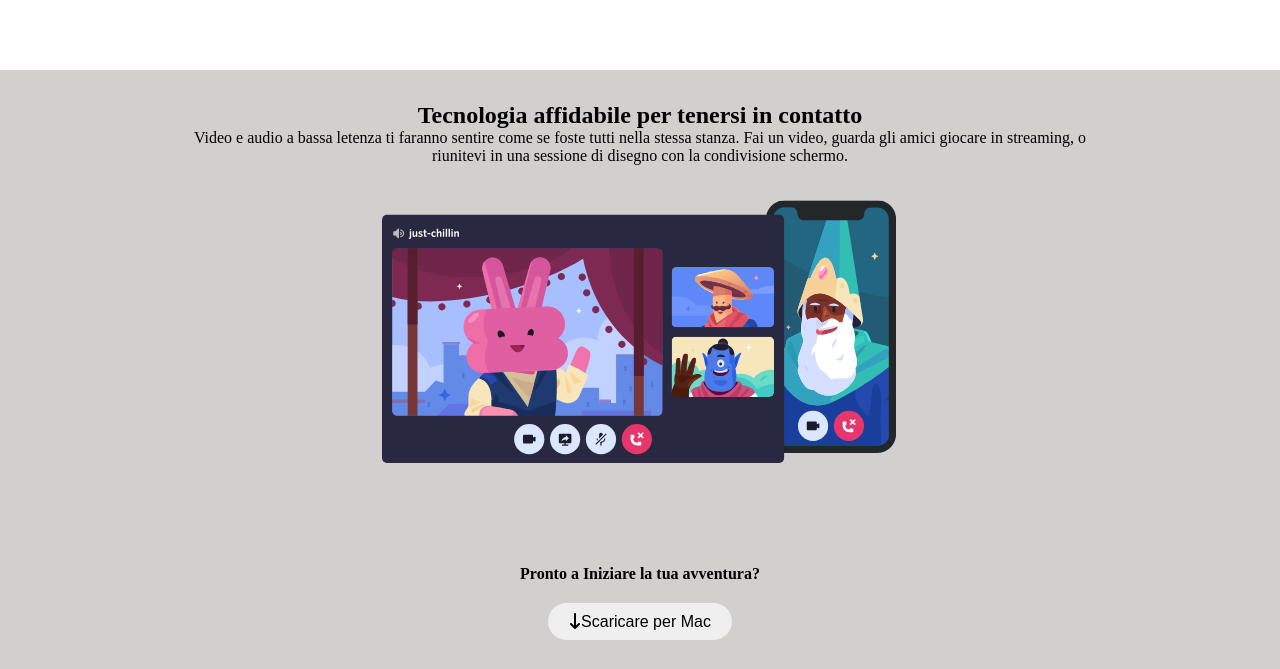
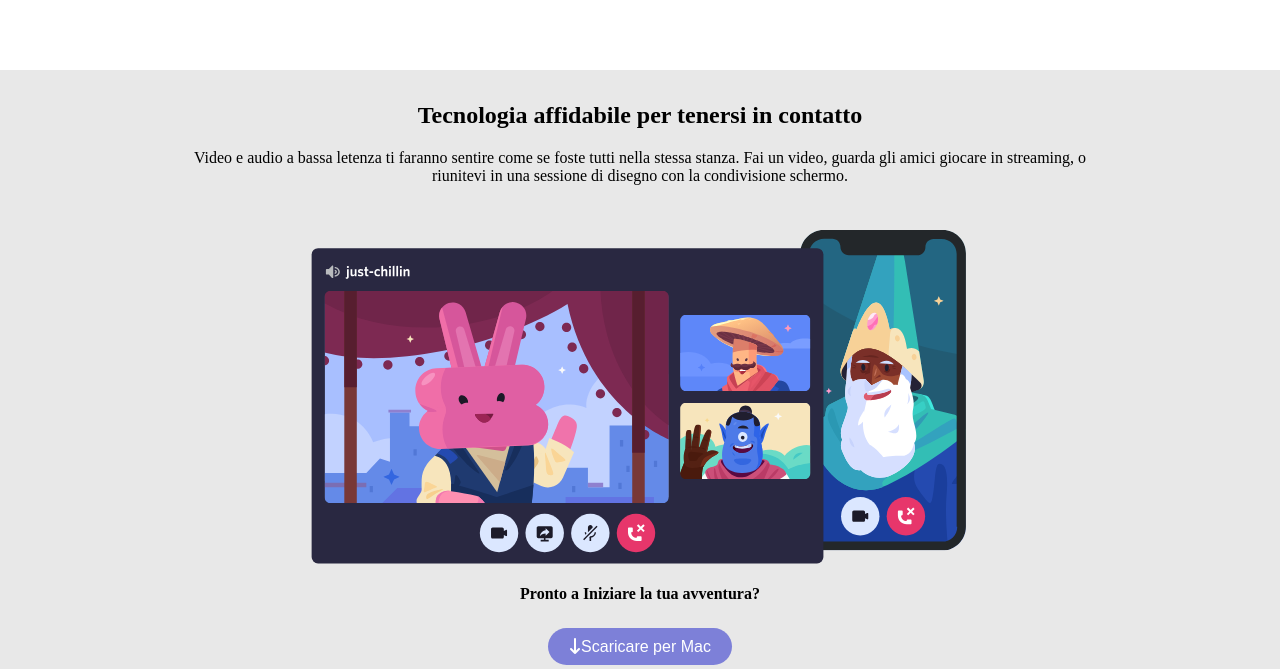
Before and after one commit to Luchito37/htmlcss-discord, a plain HTML site: page index.html in a window 1280 px wide. Shown: the part 1822-2491 px from the top of the page. Drawn offline with Linux system fonts and the light colour scheme.

Commit message:
aggiustamento colori

```diff
--- a/css/master.css
+++ b/css/master.css
@@ -101,6 +101,9 @@ a{
     align-items: center;
 }
 
+h2{
+    padding-bottom: 20px;
+}
 
 .col1{
     width: 228px;
--- a/index.html
+++ b/index.html
@@ -61,7 +61,7 @@
                 </div>
             </div>
         </div>
-        <div class="section" style="background-color: rgb(210, 206, 206);">
+        <div class="section" style="background-color: rgb(232 232 232)">
             <div style="flex-direction: row-reverse;" class="container rana">
                 <div class="box1">
                     <img style="width: 100%" src="img/item2.svg" alt="">
@@ -87,15 +87,15 @@
                 </div>
             </div>
         </div>
-        <div class="section" style="background-color: rgb(210, 207, 207);">
+        <div class="section" style="background-color: rgb(232 232 232);">
             <div class="container" style="flex-direction: column-reverse; align-items: center;">
                 <div>
-                    <button style="margin-top: 20px" type="button"class="btn"><i class="fa-solid fa-arrow-down-long"></i>Scaricare per Mac</button>
+                    <button  style="margin-top: 25px;" type="button"class="btn lilla"><i class="fa-solid fa-arrow-down-long"></i>Scaricare per Mac</button>
                 </div>
                 <div>
                     <span><strong>Pronto a Iniziare la tua avventura?</strong></span>
                 </div>
-                <div class="box1">
+                <div class="box1" style="width: 700px;">
                     <img style="width: 100%" src="img/item4-big.svg" alt="">
                 </div>
                 <div class="box3" style="width: fit-content;text-align: center;">
```
